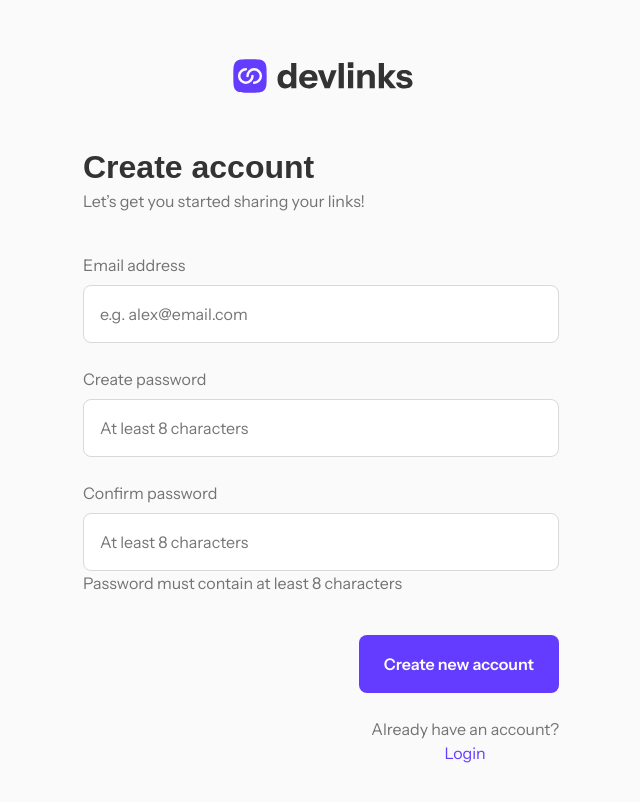
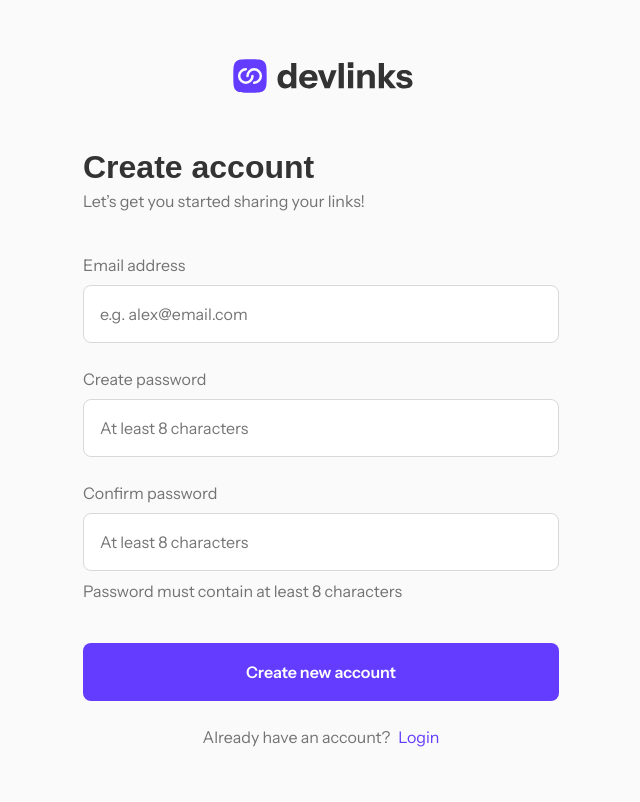
Before and after one commit to jkaps9/link-sharing-app, a React (Vite) app: page /auth/signup in a window 1280 px wide. Shown: the top 802 px of the page, without its empty margins (319-959 px from the left). Built offline with nearby package versions, Linux system fonts and the light colour scheme; a web font is replaced by a local one.

Commit message:
feat: enhance form styling and structure in Login and Register components

```diff
--- a/src/routes/login.jsx
+++ b/src/routes/login.jsx
@@ -112,7 +112,7 @@ const Login = () => {
             >
               Login
             </button>
-            <div>
+            <div className={formStyles.formFooterContent}>
               <p>Don't have an account? </p>
               <Link to="../signup" className="accent-text">
                 Create account
--- a/src/routes/register.jsx
+++ b/src/routes/register.jsx
@@ -118,7 +118,9 @@ const Register = () => {
               value={formData.confirmPassword}
               aria-invalid={errors.password !== ""}
             />
-            <p>Password must contain at least 8 characters</p>
+            <p style={{ marginTop: "0.5rem" }}>
+              Password must contain at least 8 characters
+            </p>
           </div>
         </section>
 
@@ -128,7 +130,7 @@ const Register = () => {
           <button type="submit" className="btn btn--primary">
             Create new account
           </button>
-          <div>
+          <div className={formStyles.formFooterContent}>
             <p>Already have an account?</p>
             <Link to="../login" className="accent-text">
               Login
--- a/src/styles/Forms.module.css
+++ b/src/styles/Forms.module.css
@@ -47,15 +47,10 @@
 }
 
 .formErrorMessage {
+  color: var(--colors-red-500);
   font-size: 0.75rem;
   justify-self: flex-end;
-  color: var(--colors-red-500);
-}
-
-.formInputGroup {
-  p {
-    margin-top: 0.5rem;
-  }
+  margin-top: 0.5rem;
 }
 
 @media (min-width: 48rem) {
@@ -68,10 +63,6 @@
     input,
     select {
       max-width: 60%;
-    }
-
-    p {
-      margin-top: 0;
     }
   }
 
@@ -87,14 +78,23 @@
 
   .formErrorMessage {
     bottom: 1.1rem;
+    margin-top: 0;
     position: absolute;
     right: 1rem;
   }
 
   .formFooter {
     align-items: flex-end;
+  }
+
+  .authFormFooter {
+    align-items: stretch;
+  }
+
+  .formFooterContent {
     display: flex;
-    justify-content: flex-end;
+    gap: 0.5rem;
+    justify-content: center;
   }
 }
 
```
